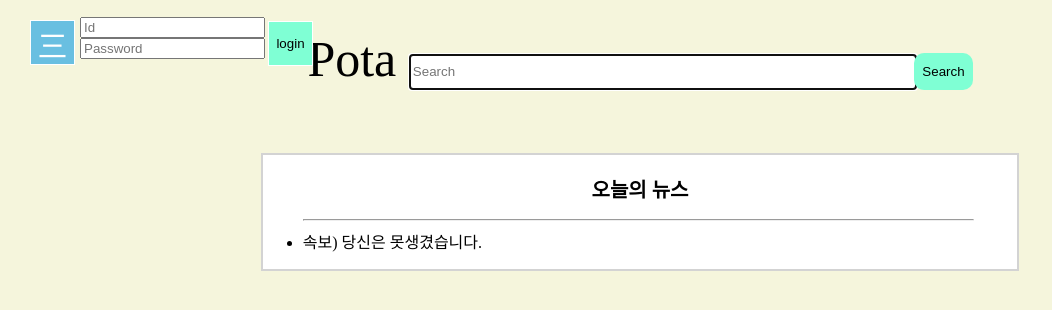
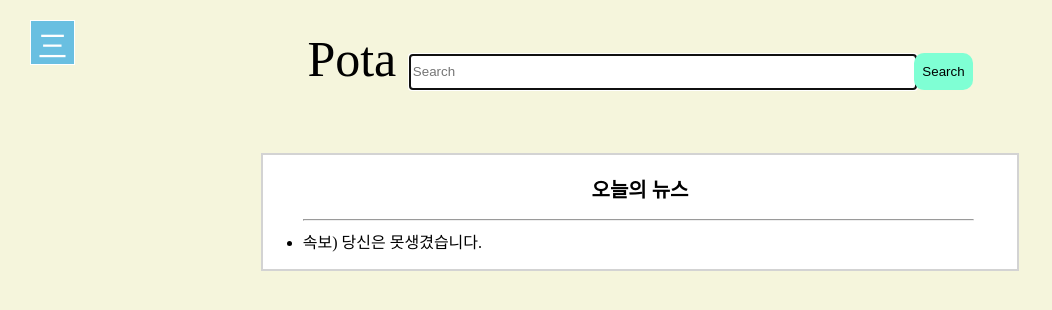
Before and after one commit to kimgh06/Pota, a plain HTML site: page index.html in a window 1280 px wide. Shown: the whole page, without its empty margins (0-1052 px from the left). Drawn offline with Linux system fonts and the light colour scheme.

Commit message:
Update index.html

```diff
--- a/index.html
+++ b/index.html
@@ -40,7 +40,7 @@
                 三
             </button>
         </div>
-        <div id="loginDiv" class="hidden">
+        <div id="loginDiv" style="display: none;">
             <div>
                 <input type="text" id="loginId" placeholder="Id"><br>
                 <input type="text" id="loginPw" placeholder="Password">
```
